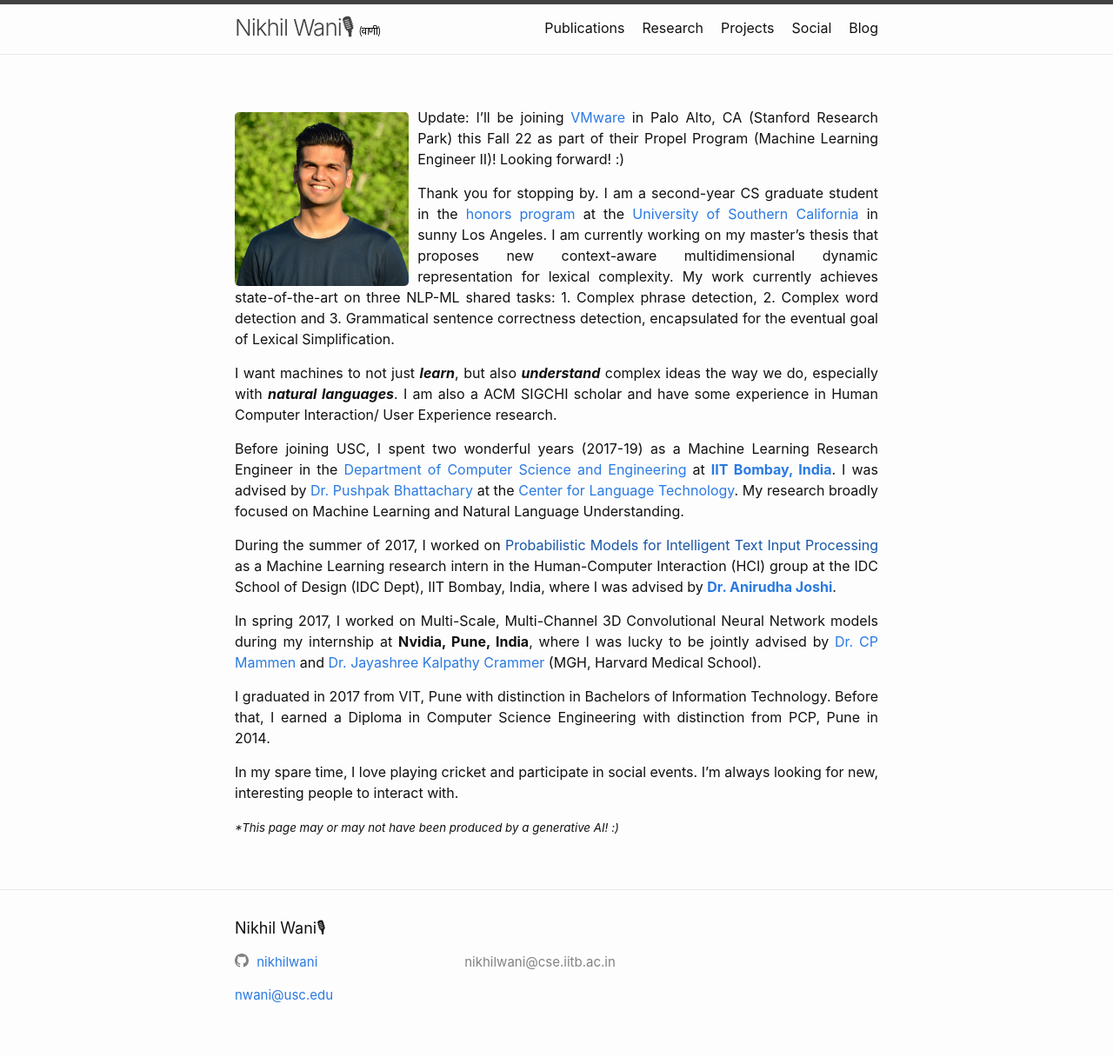
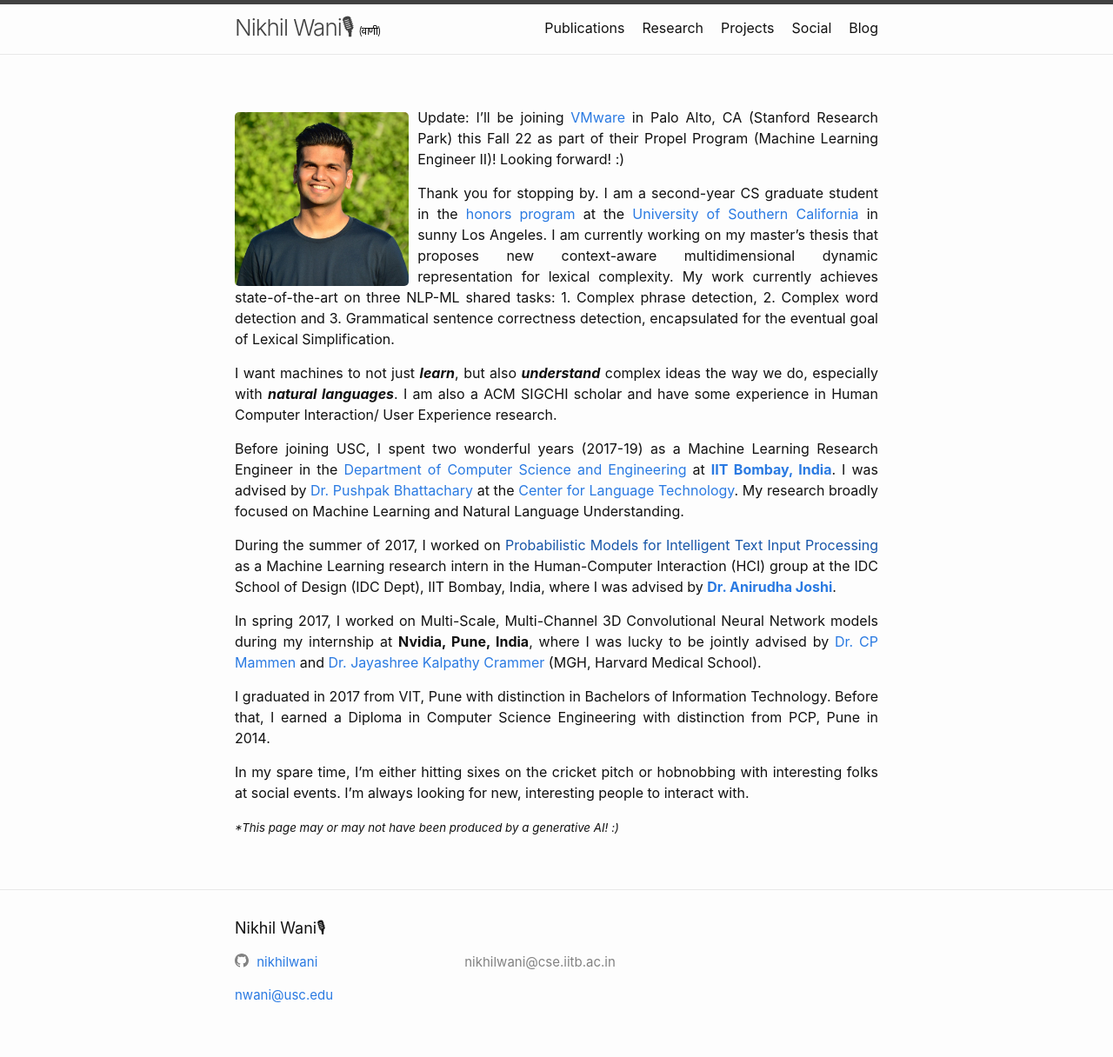
Before and after one commit to nikhilwani/nikhilwani.github.io, a Jekyll site: the page built from index.md, in a window 1280 px wide. Shown: the whole page at 87% size. Built offline with Jekyll 4.4.1, drawn with Linux system fonts in a browser that asks for light colours; comment, search, counter and statistics services are not loaded.

Commit message:
Update index.md

```diff
--- a/index.md
+++ b/index.md
@@ -85,6 +85,6 @@ In spring 2017, I worked on Multi-Scale, Multi-Channel 3D Convolutional Neural N
 I graduated in 2017 from VIT, Pune with distinction in Bachelors of Information Technology. Before that, I earned a Diploma in Computer Science Engineering with distinction from PCP, Pune in 2014.
 
 
-In my spare time, I love playing cricket and participate in social events. I'm always looking for new, interesting people to interact with.
+In my spare time, I'm either hitting sixes on the cricket pitch or hobnobbing with interesting folks at social events. I'm always looking for new, interesting people to interact with.
 
 <small><em>*This page may or may not have been produced by a generative AI! :)</em></small>
```
